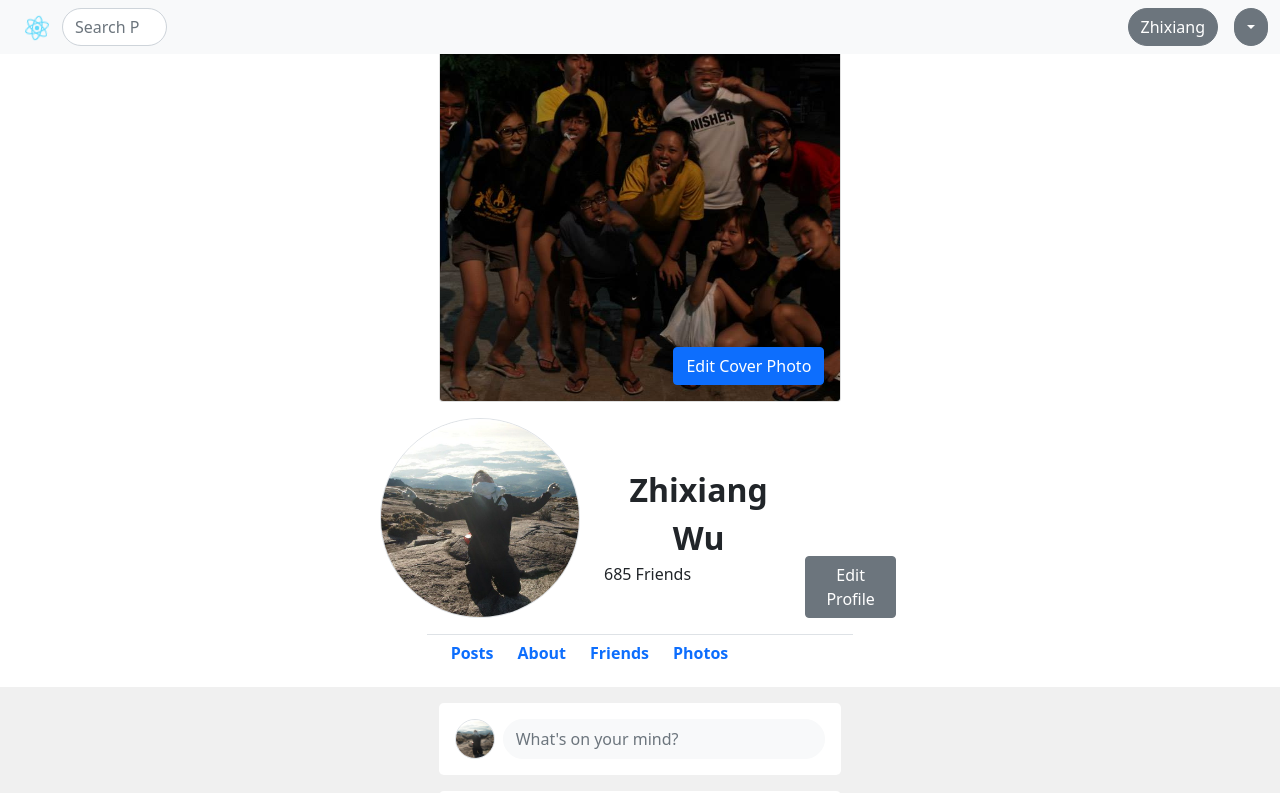
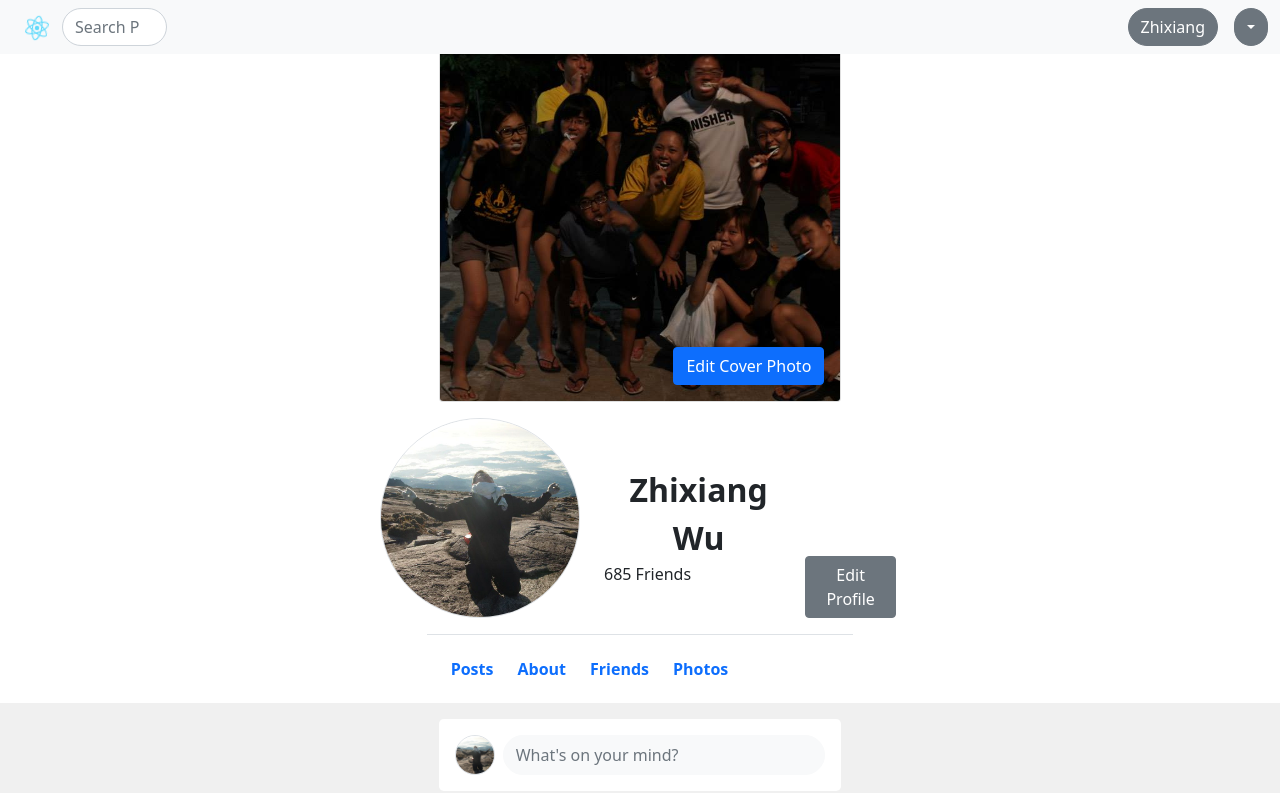
Before and after one commit to wuzhixiang88/GA-Projects, a React (Create React App) app in the folder unit4_project/phasebook/client/: page /1 in a window 1280 px wide. Shown: the top 793 px of the page. Built offline with nearby package versions, Linux system fonts and the light colour scheme.

Commit message:
add margin for profile components

```diff
--- a/unit4_project/phasebook/client/src/components/Profile.jsx
+++ b/unit4_project/phasebook/client/src/components/Profile.jsx
@@ -52,16 +52,16 @@ const Profile = () => {
       </Row>
       <Row className="justify-content-md-center mt-3">
         <Col md={4} className="d-flex justify-content-start border-top">
-          <Button variant="outline-primary" className="fw-bold border-0">
+          <Button variant="outline-primary" className="fw-bold border-0 mt-3">
             Posts
           </Button>
-          <Button variant="outline-primary" className="fw-bold border-0">
+          <Button variant="outline-primary" className="fw-bold border-0 mt-3">
             About
           </Button>
-          <Button variant="outline-primary" className="fw-bold border-0">
+          <Button variant="outline-primary" className="fw-bold border-0 mt-3">
             Friends
           </Button>
-          <Button variant="outline-primary" className="fw-bold border-0">
+          <Button variant="outline-primary" className="fw-bold border-0 mt-3">
             Photos
           </Button>
         </Col>
```
